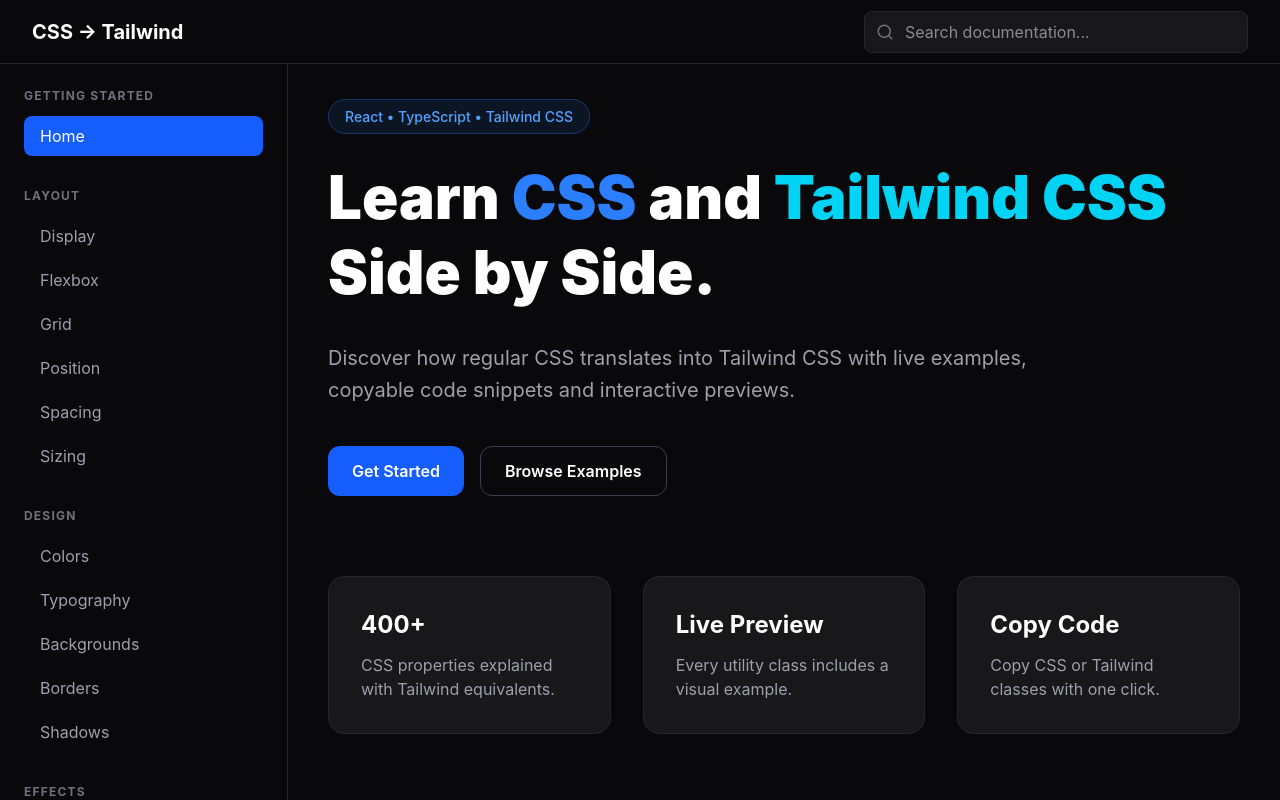
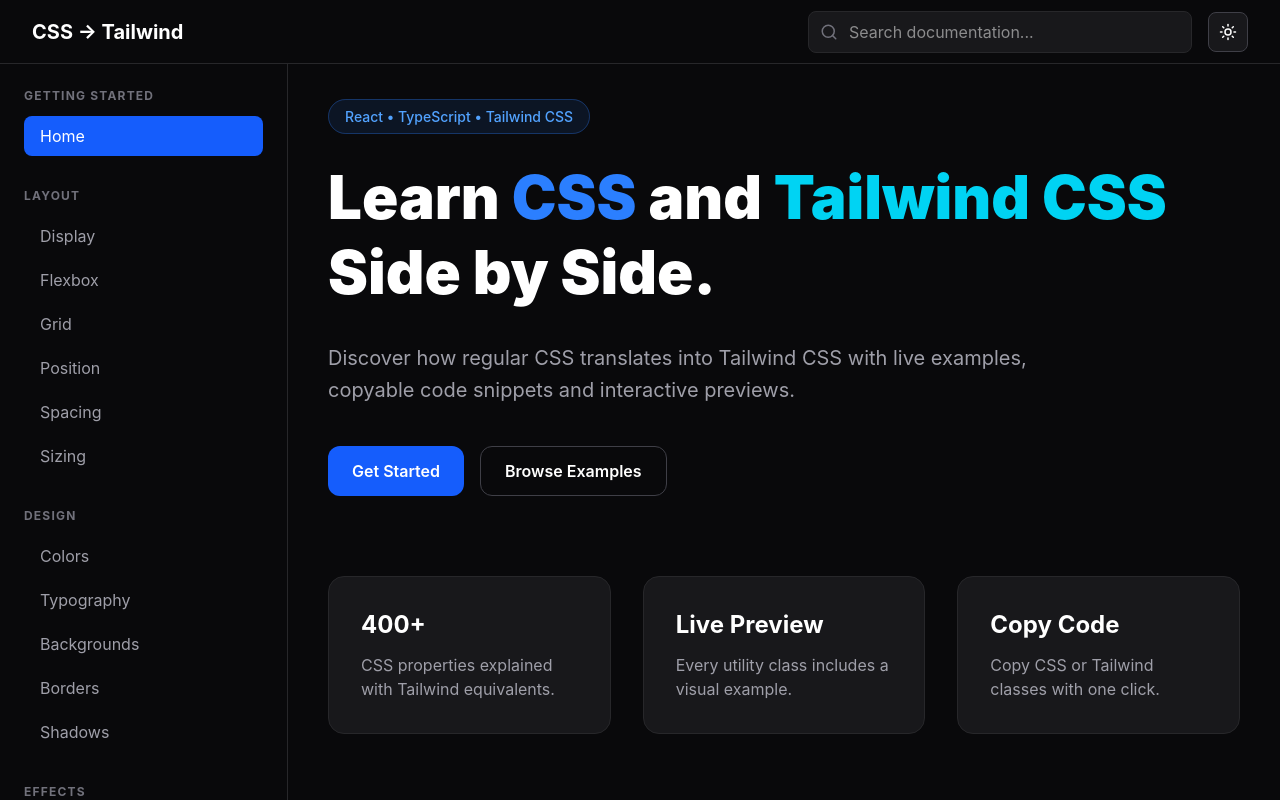
Before and after one commit to itzmitto/css-tailwind-guide, a React (Vite) app: page / in a window 1280 px wide. Built offline with nearby package versions, Linux system fonts and the light colour scheme.

Commit message:
navbar aangepast

```diff
--- a/src/components/layout/Navbar.tsx
+++ b/src/components/layout/Navbar.tsx
@@ -2,6 +2,7 @@
 import { useMemo, useState } from "react";
 import { Link } from "react-router-dom";
 import { searchData } from "../../data/searchData";
+import ThemeToggle from "../ui/ThemeToggle";
 
 export default function Navbar() {
     const [query, setQuery] = useState("");
@@ -21,6 +22,7 @@
                     CSS → Tailwind
                 </h1>
 
+                <div className="flex items-center gap-4">
                     <div className="relative w-96">
                         <Search
                             size={18}
@@ -50,6 +52,9 @@
                             </div>
                         )}
                     </div>
+
+                    <ThemeToggle />
+                </div>
             </div>
         </header>
     );
```
Lines whose indentation alone changed are shown as unchanged.
